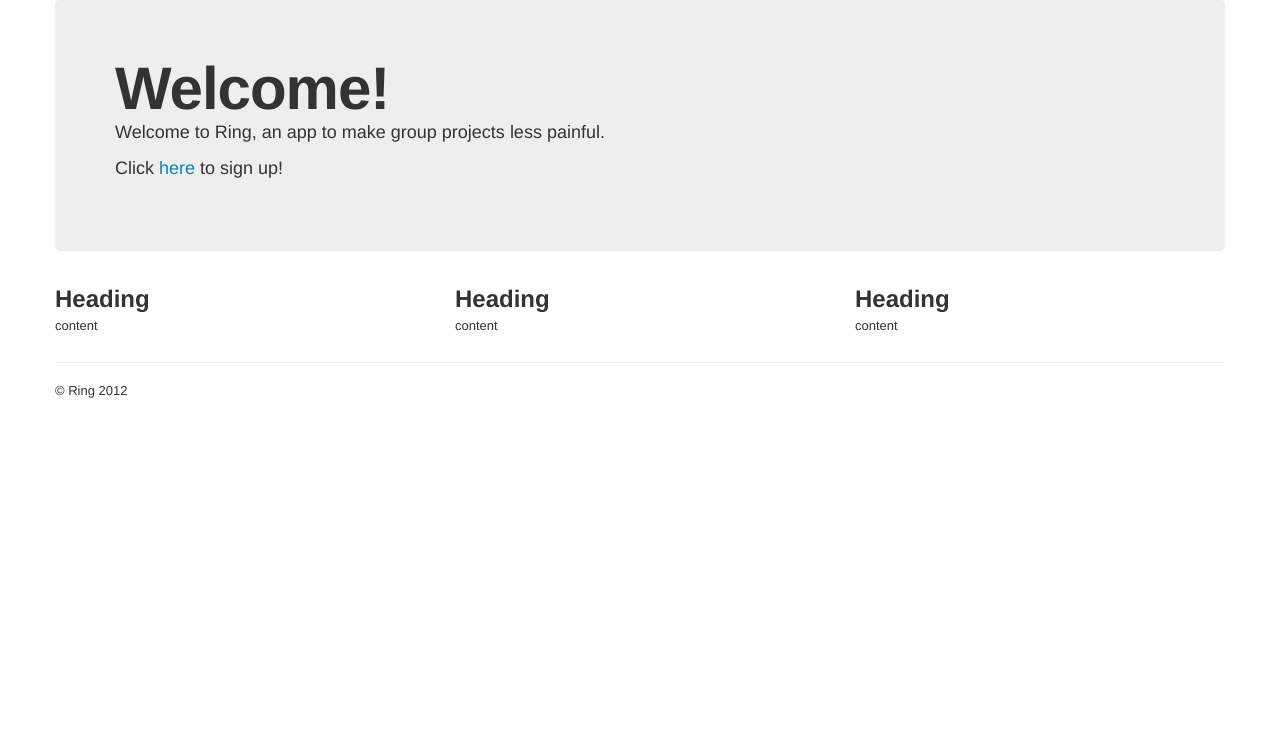
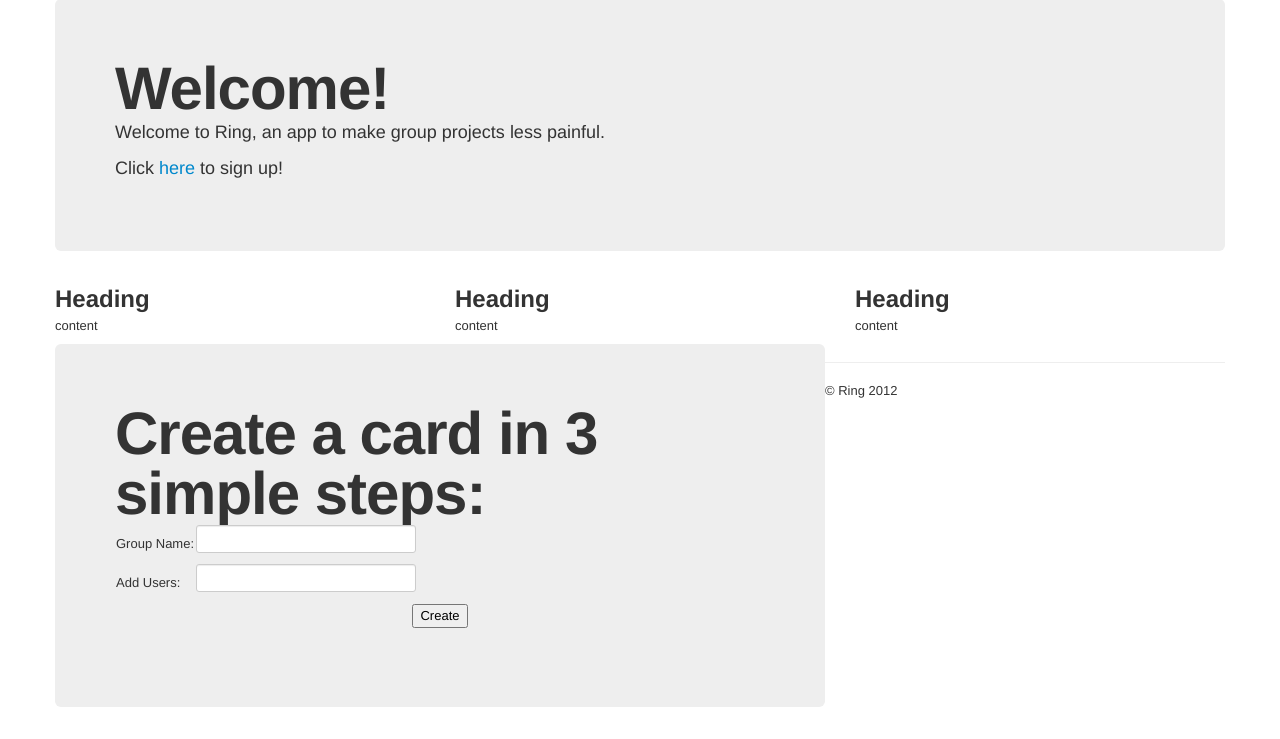
Before and after one commit to pandotree/Ring, a Django app: template Ring/templates/index.html in a window 1280 px wide. Shown: the part 61-800 px from the top of the page. Run offline with Django 3.2, Linux system fonts and the light colour scheme; the template is opened without the code that fills it, so the values that code supplies are empty; parts of the project's set-up code (start-up, migrations or seed data) failed here and were passed over; some libraries are stand-ins or nearby versions.

Commit message:
testing group creation view

```diff
--- /dev/null
+++ b/Ring/static/js/ring.js
@@ -0,0 +1,33 @@
+user = {
+    createUser: function(query){
+        var ok = false;
+
+        $.ajax('/create_user/',{
+            type: 'post',
+            data: query,
+            dataType: 'json',
+            success: function(data){
+                ok = true;
+            },
+            error: handleAjaxError,
+        });
+        return ok;
+    },
+};
+
+group = {
+    createGroup: function(query){
+        var ok = false;
+
+        $.ajax('/create_group/',{
+            type: 'post',
+            data: query,
+            dataType: 'json',
+            success: function(data){
+                ok = true;
+            },
+            error: handleAjaxError,
+        });
+        return ok;
+    },
+};
--- a/Ring/templates/index.html
+++ b/Ring/templates/index.html
@@ -78,6 +78,10 @@
                     <p>content</p>
                 </div>
             </div>
+            <div class="row">
+                <div class="span8">
+                    {% include 'partial_create_group.html' %}
+                </div>
             <div class="hidden">
                 {% include 'partial_create_user.html' %}
             </div>
--- /dev/null
+++ b/Ring/templates/partial_create_group.html
@@ -0,0 +1,23 @@
+<script type="text/javascript">
+    $(document).ready(function() {
+        $('#create-user').bind('submit', function(ev) {
+            ev.preventDefault();
+            user.createUser($('#create-group-form').serialize());
+        });
+    });
+</script>
+<script type="text/javascript" src="static/js/ring.js"></script>
+<script type="text/javascript" src="static/js/util.js"></script>
+
+<div class="hero-unit" id="create-group">
+    <h1> Create a card in 3 simple steps:<br/> </h1>
+    <form id="create-group-form" method="post">
+    	<!--- do we need a csrf_token when creating groups? --> {% csrf_token %}
+    	<input type="hidden" name="user_id" value="1">
+        <table>
+            <tr><td>Group Name:</td><td><input type="text" name="group_name"></td></tr>
+            <tr><td>Add Users:</td><td><input type="text" name="users"></td></tr>
+        </table>
+        <p style="text-align:center;"><input type="submit" value="Create"></p>
+    </form>
+</div>
--- a/Ring/templates/partial_create_user.html
+++ b/Ring/templates/partial_create_user.html
@@ -6,7 +6,7 @@
         });
     });
 </script>
-<script type="text/javascript" src="static/js/user.js"></script>
+<script type="text/javascript" src="static/js/ring.js"></script>
 <script type="text/javascript" src="static/js/util.js"></script>
 
 <div class="fancybox-content" id="create-user">
--- a/Ring/urls.py
+++ b/Ring/urls.py
@@ -7,6 +7,7 @@ from django.conf.urls import patterns, include, url
 urlpatterns = patterns('',
     url(r'^/?$','api.views.index'),
     url(r'^create_user/?$','api.views.create_user'),
+    url(r'^create_group/?$','api.views.create_group'),
     # Examples:
     # url(r'^$', 'Ring.views.home', name='home'),
     # url(r'^Ring/', include('Ring.foo.urls')),
--- a/api/views.py
+++ b/api/views.py
@@ -46,3 +46,7 @@ def create_user(request):
     #return HttpResponse(response_json, content_type="application/json")
     return render_to_response('success.html', context_instance=RequestContext(request))
     #return render_to_response('success.html',c)
+
+def create_group(request):
+    if request.method != 'POST':
+        return HttpResponseServerError("Bad request type: " + request.method)
```
